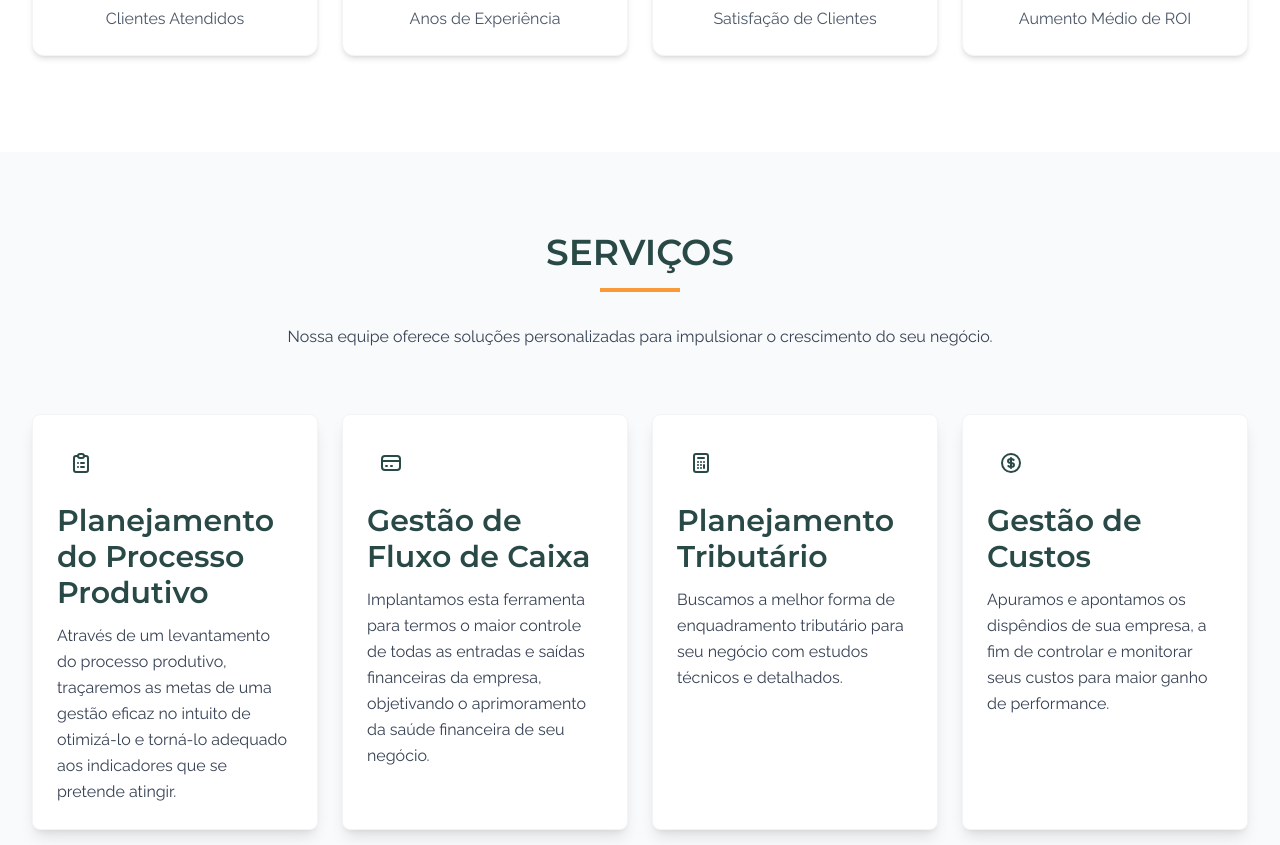
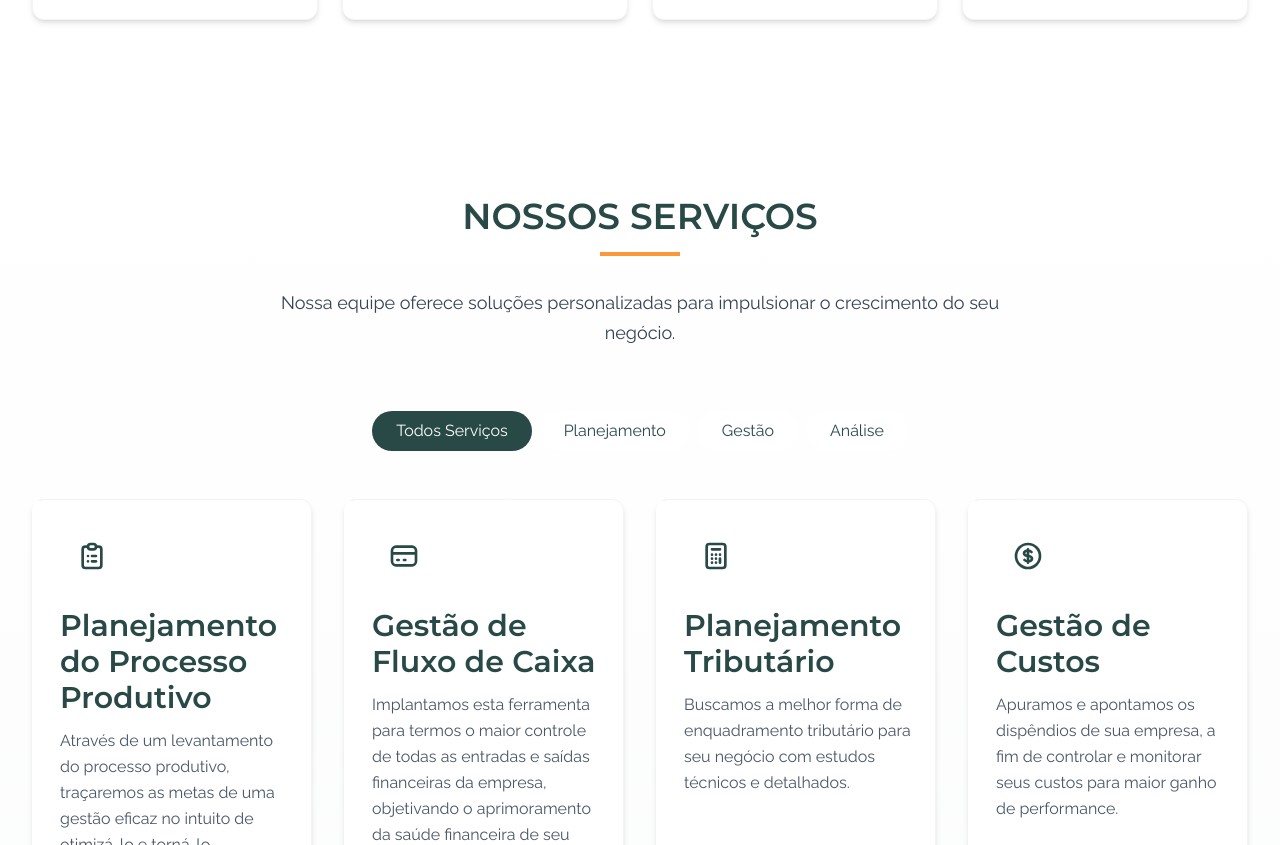
Before and after one commit to humbertopaiva/site-inovar, a Next.js app: page / in a window 1280 px wide. Shown: the part 1955-2800 px from the top of the page. Built offline with nearby package versions, Linux system fonts and the light colour scheme.

Commit message:
feat: section services

```diff
--- a/src/components/sections/about.tsx
+++ b/src/components/sections/about.tsx
@@ -123,12 +123,7 @@ const About = () => {
           <h2 className="text-primary text-3xl md:text-4xl font-montserrat font-bold mb-4">
             Compromisso com os seus objetivos
           </h2>
-          <motion.div
-            className="w-20 h-1 bg-accent mx-auto mb-8"
-            initial={{ width: 0 }}
-            animate={isSectionInView ? { width: 80 } : { width: 0 }}
-            transition={{ delay: 0.3, duration: 0.6 }}
-          ></motion.div>
+
           <p className="text-gray-600 text-lg">
             Conheça nosso compromisso com a excelência e inovação na gestão
             empresarial
--- a/src/components/sections/services.tsx
+++ b/src/components/sections/services.tsx
@@ -1,6 +1,8 @@
+// src/components/sections/services.tsx
 "use client";
 
-import React from "react";
+import React, { useRef } from "react";
+import { motion, useInView, useScroll, useTransform } from "framer-motion";
 import { cn } from "@/lib/utils";
 
 interface ServiceCardProps {
@@ -8,6 +10,7 @@ interface ServiceCardProps {
   description: string;
   className?: string;
   icon: React.ReactNode;
+  index: number;
 }
 
 const ServiceCard = ({
@@ -15,43 +18,73 @@ const ServiceCard = ({
   description,
   className,
   icon,
+  index,
 }: ServiceCardProps) => {
+  const cardRef = useRef(null);
+  const isInView = useInView(cardRef, { once: true, amount: 0.3 });
+
   return (
-    <div
+    <motion.div
+      ref={cardRef}
+      initial={{ opacity: 0, y: 20 }}
+      animate={isInView ? { opacity: 1, y: 0 } : { opacity: 0, y: 20 }}
+      transition={{ duration: 0.5, delay: index * 0.1 }}
       className={cn(
-        "bg-white rounded-lg shadow-lg p-6 transition-all duration-300 hover:shadow-xl border border-gray-100 hover:border-accent/20 h-full flex flex-col",
+        "bg-white rounded-xl shadow-md p-6 transition-all duration-300 hover:shadow-xl border border-gray-100 border-l-transparent hover:border-l-accent border-l-4 h-full flex flex-col group",
         className
       )}
     >
-      <div className="rounded-full bg-primary/10 p-3 w-12 h-12 flex items-center justify-center mb-4">
+      <div className="rounded-xl bg-primary/5 p-4 w-16 h-16 flex items-center justify-center mb-5 group-hover:bg-primary/10 transition-colors duration-300">
+        <div className="text-primary transition-transform duration-300 group-hover:scale-110">
           {icon}
         </div>
-      <h3 className="text-xl font-serif text-primary mb-3">{title}</h3>
-      <p className="text-gray-700 flex-grow">{description}</p>
       </div>
+      <h3 className="text-xl font-montserrat font-semibold text-primary mb-3 group-hover:text-accent transition-colors duration-300">
+        {title}
+      </h3>
+      <p className="text-gray-600 flex-grow">{description}</p>
+      <div className="h-0.5 bg-transparent group-hover:bg-accent/30 transition-colors duration-300 mt-4 w-0 group-hover:w-full" />
+    </motion.div>
   );
 };
 
 const Services = () => {
-  return (
-    <section id="servicos" className="py-20 bg-gray-50">
-      <div className="container">
-        <div className="max-w-3xl mx-auto text-center mb-16">
-          <h2 className="text-primary mb-4">SERVIÇOS</h2>
-          <div className="w-20 h-1 bg-accent mx-auto mb-8"></div>
-          <p className="text-gray-700">
-            Nossa equipe oferece soluções personalizadas para impulsionar o
-            crescimento do seu negócio.
-          </p>
-        </div>
+  const sectionRef = useRef(null);
+  const titleRef = useRef(null);
+  const isTitleInView = useInView(titleRef, { once: true, amount: 0.5 });
+  const isSectionInView = useInView(sectionRef, { once: true, amount: 0.1 });
 
-        <div className="grid grid-cols-1 md:grid-cols-2 lg:grid-cols-4 gap-6">
-          <ServiceCard
-            title="Planejamento do Processo Produtivo"
-            description="Através de um levantamento do processo produtivo, traçaremos as metas de uma gestão eficaz no intuito de otimizá-lo e torná-lo adequado aos indicadores que se pretende atingir."
-            icon={
+  // Estado para controlar o filtro ativo
+  const [activeFilter, setActiveFilter] = React.useState("all");
+
+  // Animação de paralaxe
+  const { scrollYProgress } = useScroll({
+    target: sectionRef,
+    offset: ["start end", "end start"],
+  });
+
+  const y = useTransform(scrollYProgress, [0, 1], [0, -50]);
+  const opacity = useTransform(scrollYProgress, [0, 0.5, 1], [1, 1, 0.8]);
+
+  // Variantes de animação
+  const titleVariants = {
+    hidden: { opacity: 0, y: -20 },
+    visible: {
+      opacity: 1,
+      y: 0,
+      transition: { duration: 0.6, ease: "easeOut" },
+    },
+  };
+
+  const services = [
+    {
+      title: "Planejamento do Processo Produtivo",
+      description:
+        "Através de um levantamento do processo produtivo, traçaremos as metas de uma gestão eficaz no intuito de otimizá-lo e torná-lo adequado aos indicadores que se pretende atingir.",
+      category: "planejamento",
+      icon: (
         <svg
-                className="w-6 h-6 text-primary"
+          className="w-8 h-8"
           fill="none"
           stroke="currentColor"
           viewBox="0 0 24 24"
@@ -64,15 +97,16 @@ const Services = () => {
             d="M9 5H7a2 2 0 00-2 2v12a2 2 0 002 2h10a2 2 0 002-2V7a2 2 0 00-2-2h-2M9 5a2 2 0 002 2h2a2 2 0 002-2M9 5a2 2 0 012-2h2a2 2 0 012 2m-3 7h3m-3 4h3m-6-4h.01M9 16h.01"
           />
         </svg>
-            }
-          />
-
-          <ServiceCard
-            title="Gestão de Fluxo de Caixa"
-            description="Implantamos esta ferramenta para termos o maior controle de todas as entradas e saídas financeiras da empresa, objetivando o aprimoramento da saúde financeira de seu negócio."
-            icon={
+      ),
+    },
+    {
+      title: "Gestão de Fluxo de Caixa",
+      description:
+        "Implantamos esta ferramenta para termos o maior controle de todas as entradas e saídas financeiras da empresa, objetivando o aprimoramento da saúde financeira de seu negócio.",
+      category: "gestao",
+      icon: (
         <svg
-                className="w-6 h-6 text-primary"
+          className="w-8 h-8"
           fill="none"
           stroke="currentColor"
           viewBox="0 0 24 24"
@@ -85,15 +119,16 @@ const Services = () => {
             d="M3 10h18M7 15h1m4 0h1m-7 4h12a3 3 0 003-3V8a3 3 0 00-3-3H6a3 3 0 00-3 3v8a3 3 0 003 3z"
           />
         </svg>
-            }
-          />
-
-          <ServiceCard
-            title="Planejamento Tributário"
-            description="Buscamos a melhor forma de enquadramento tributário para seu negócio com estudos técnicos e detalhados."
-            icon={
+      ),
+    },
+    {
+      title: "Planejamento Tributário",
+      description:
+        "Buscamos a melhor forma de enquadramento tributário para seu negócio com estudos técnicos e detalhados.",
+      category: "planejamento",
+      icon: (
         <svg
-                className="w-6 h-6 text-primary"
+          className="w-8 h-8"
           fill="none"
           stroke="currentColor"
           viewBox="0 0 24 24"
@@ -106,15 +141,16 @@ const Services = () => {
             d="M9 7h6m0 10v-3m-3 3h.01M9 17h.01M9 14h.01M12 14h.01M15 11h.01M12 11h.01M9 11h.01M7 21h10a2 2 0 002-2V5a2 2 0 00-2-2H7a2 2 0 00-2 2v14a2 2 0 002 2z"
           />
         </svg>
-            }
-          />
-
-          <ServiceCard
-            title="Gestão de Custos"
-            description="Apuramos e apontamos os dispêndios de sua empresa, a fim de controlar e monitorar seus custos para maior ganho de performance."
-            icon={
+      ),
+    },
+    {
+      title: "Gestão de Custos",
+      description:
+        "Apuramos e apontamos os dispêndios de sua empresa, a fim de controlar e monitorar seus custos para maior ganho de performance.",
+      category: "gestao",
+      icon: (
         <svg
-                className="w-6 h-6 text-primary"
+          className="w-8 h-8"
           fill="none"
           stroke="currentColor"
           viewBox="0 0 24 24"
@@ -127,15 +163,16 @@ const Services = () => {
             d="M12 8c-1.657 0-3 .895-3 2s1.343 2 3 2 3 .895 3 2-1.343 2-3 2m0-8c1.11 0 2.08.402 2.599 1M12 8V7m0 1v8m0 0v1m0-1c-1.11 0-2.08-.402-2.599-1M21 12a9 9 0 11-18 0 9 9 0 0118 0z"
           />
         </svg>
-            }
-          />
-
-          <ServiceCard
-            title="Planejamento Estratégico"
-            description="Definimos ações estabelecendo metas, mobilizando recursos e tomando decisões para atingirmos o objetivo desejado."
-            icon={
+      ),
+    },
+    {
+      title: "Planejamento Estratégico",
+      description:
+        "Definimos ações estabelecendo metas, mobilizando recursos e tomando decisões para atingirmos o objetivo desejado.",
+      category: "planejamento",
+      icon: (
         <svg
-                className="w-6 h-6 text-primary"
+          className="w-8 h-8"
           fill="none"
           stroke="currentColor"
           viewBox="0 0 24 24"
@@ -148,15 +185,16 @@ const Services = () => {
             d="M7 12l3-3 3 3 4-4M8 21l4-4 4 4M3 4h18M4 4h16v12a1 1 0 01-1 1H5a1 1 0 01-1-1V4z"
           />
         </svg>
-            }
-          />
-
-          <ServiceCard
-            title="Análise de Rentabilidade"
-            description="A rentabilidade e a lucratividade são indicadores fundamentais para verificar o retorno do investimento. Trabalhamos com ferramentas que irão realizar a apuração do resultado de sua empresa, e com todos os indicadores de gestão para as tomadas de decisões."
-            icon={
+      ),
+    },
+    {
+      title: "Análise de Rentabilidade",
+      description:
+        "A rentabilidade e a lucratividade são indicadores fundamentais para verificar o retorno do investimento. Trabalhamos com ferramentas que irão realizar a apuração do resultado de sua empresa, e com todos os indicadores de gestão para as tomadas de decisões.",
+      category: "analise",
+      icon: (
         <svg
-                className="w-6 h-6 text-primary"
+          className="w-8 h-8"
           fill="none"
           stroke="currentColor"
           viewBox="0 0 24 24"
@@ -169,15 +207,16 @@ const Services = () => {
             d="M9 19v-6a2 2 0 00-2-2H5a2 2 0 00-2 2v6a2 2 0 002 2h2a2 2 0 002-2zm0 0V9a2 2 0 012-2h2a2 2 0 012 2v10m-6 0a2 2 0 002 2h2a2 2 0 002-2m0 0V5a2 2 0 012-2h2a2 2 0 012 2v14a2 2 0 01-2 2h-2a2 2 0 01-2-2z"
           />
         </svg>
-            }
-          />
-
-          <ServiceCard
-            title="Ponto de Equilíbrio"
-            description="Identificamos a necessidade de faturamento de seu negócio, onde receitas se igualam às despesas, gerando assim o ponto de equilíbrio."
-            icon={
+      ),
+    },
+    {
+      title: "Ponto de Equilíbrio",
+      description:
+        "Identificamos a necessidade de faturamento de seu negócio, onde receitas se igualam às despesas, gerando assim o ponto de equilíbrio.",
+      category: "analise",
+      icon: (
         <svg
-                className="w-6 h-6 text-primary"
+          className="w-8 h-8"
           fill="none"
           stroke="currentColor"
           viewBox="0 0 24 24"
@@ -190,15 +229,16 @@ const Services = () => {
             d="M13 7h8m0 0v8m0-8l-8 8-4-4-6 6"
           />
         </svg>
-            }
-          />
-
-          <ServiceCard
-            title="Diagnóstico Empresarial"
-            description="Fazemos um estudo detalhado de tudo que se passa dentro de sua empresa. Neste diagnóstico, analisamos os processos da empresa em todas as áreas incluindo vendas, financeiro, marketing e gestão de pessoas."
-            icon={
+      ),
+    },
+    {
+      title: "Diagnóstico Empresarial",
+      description:
+        "Fazemos um estudo detalhado de tudo que se passa dentro de sua empresa. Neste diagnóstico, analisamos os processos da empresa em todas as áreas incluindo vendas, financeiro, marketing e gestão de pessoas.",
+      category: "analise",
+      icon: (
         <svg
-                className="w-6 h-6 text-primary"
+          className="w-8 h-8"
           fill="none"
           stroke="currentColor"
           viewBox="0 0 24 24"
@@ -211,9 +251,139 @@ const Services = () => {
             d="M9 12l2 2 4-4m6 2a9 9 0 11-18 0 9 9 0 0118 0z"
           />
         </svg>
+      ),
+    },
+  ];
+
+  return (
+    <section
+      id="servicos"
+      ref={sectionRef}
+      className="py-20 relative overflow-hidden"
+    >
+      {/* Background Elements */}
+      <div className="absolute inset-0 z-0 bg-gradient-to-b from-white to-gray-50" />
+
+      <motion.div
+        className="absolute top-0 left-0 w-full h-full z-0 bg-opacity-30"
+        style={{ y, opacity }}
+      >
+        <div className="absolute -top-24 -left-24 w-64 h-64 bg-primary/5 rounded-full blur-3xl" />
+        <div className="absolute top-1/4 right-0 w-96 h-96 bg-accent/5 rounded-full blur-3xl" />
+        <div className="absolute bottom-0 left-1/3 w-80 h-80 bg-secondary/5 rounded-full blur-3xl" />
+      </motion.div>
+
+      <div className="container relative z-10">
+        <motion.div
+          ref={titleRef}
+          className="max-w-3xl mx-auto text-center mb-16"
+          variants={titleVariants}
+          initial="hidden"
+          animate={isTitleInView ? "visible" : "hidden"}
+        >
+          <h2 className="text-3xl md:text-4xl font-montserrat font-bold text-primary mb-4">
+            NOSSOS SERVIÇOS
+          </h2>
+          <motion.div
+            className="h-1 bg-accent mx-auto mb-8"
+            initial={{ width: 0 }}
+            animate={isTitleInView ? { width: 80 } : { width: 0 }}
+            transition={{ delay: 0.3, duration: 0.6 }}
+          ></motion.div>
+          <p className="text-gray-700 text-lg">
+            Nossa equipe oferece soluções personalizadas para impulsionar o
+            crescimento do seu negócio.
+          </p>
+        </motion.div>
+
+        {/* Feature Filter Tabs */}
+        <motion.div
+          className="flex flex-wrap justify-center mb-12 gap-2"
+          initial={{ opacity: 0, y: 20 }}
+          animate={
+            isSectionInView ? { opacity: 1, y: 0 } : { opacity: 0, y: 20 }
           }
+          transition={{ duration: 0.6, delay: 0.3 }}
+        >
+          <button
+            onClick={() => setActiveFilter("all")}
+            className={`px-6 py-2 rounded-full transition-colors ${
+              activeFilter === "all"
+                ? "bg-primary text-white"
+                : "bg-white text-primary hover:bg-primary/5"
+            }`}
+          >
+            Todos Serviços
+          </button>
+          <button
+            onClick={() => setActiveFilter("planejamento")}
+            className={`px-6 py-2 rounded-full transition-colors ${
+              activeFilter === "planejamento"
+                ? "bg-primary text-white"
+                : "bg-white text-primary hover:bg-primary/5"
+            }`}
+          >
+            Planejamento
+          </button>
+          <button
+            onClick={() => setActiveFilter("gestao")}
+            className={`px-6 py-2 rounded-full transition-colors ${
+              activeFilter === "gestao"
+                ? "bg-primary text-white"
+                : "bg-white text-primary hover:bg-primary/5"
+            }`}
+          >
+            Gestão
+          </button>
+          <button
+            onClick={() => setActiveFilter("analise")}
+            className={`px-6 py-2 rounded-full transition-colors ${
+              activeFilter === "analise"
+                ? "bg-primary text-white"
+                : "bg-white text-primary hover:bg-primary/5"
+            }`}
+          >
+            Análise
+          </button>
+        </motion.div>
+
+        {/* Services Grid */}
+        <div className="grid grid-cols-1 md:grid-cols-2 lg:grid-cols-4 gap-6 lg:gap-8">
+          {services
+            .filter(
+              (service) =>
+                activeFilter === "all" || service.category === activeFilter
+            )
+            .map((service, index) => (
+              <ServiceCard
+                key={index}
+                index={index}
+                title={service.title}
+                description={service.description}
+                icon={service.icon}
               />
+            ))}
         </div>
+
+        {/* CTA */}
+        <motion.div
+          className="mt-16 text-center"
+          initial={{ opacity: 0, y: 20 }}
+          animate={
+            isSectionInView ? { opacity: 1, y: 0 } : { opacity: 0, y: 20 }
+          }
+          transition={{ duration: 0.6, delay: 0.6 }}
+        >
+          <p className="text-gray-700 mb-6 text-lg">
+            Descubra como podemos ajudar seu negócio a alcançar novos patamares
+          </p>
+          <a
+            href="#contato"
+            className="inline-block px-6 py-3 bg-accent text-white rounded-full hover:bg-accent/90 transition-colors shadow-md hover:shadow-lg"
+          >
+            Entre em contato
+          </a>
+        </motion.div>
       </div>
     </section>
   );
```
Lines whose indentation alone changed are shown as unchanged.
